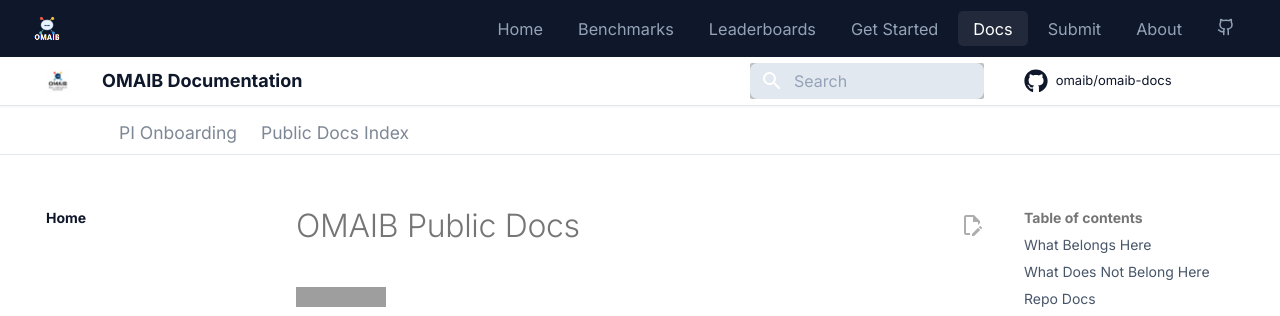
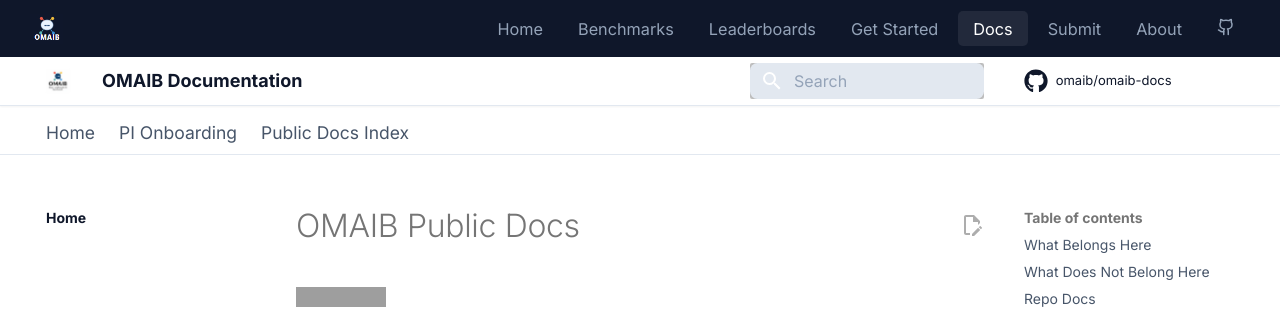
Before and after one commit to omaib/omaib-docs, an MkDocs documentation site: the page built from docs/index.md, in a window 1280 px wide. Shown: the top 316 px of the page. Built offline with MkDocs 1.6.1 and Material for MkDocs 9.7.7, drawn with Linux system fonts in a browser that asks for light colours; comment, search, counter and statistics services are not loaded; grey boxes are pictures that could not be loaded.

Commit message:
fix: tab link disappearing when active — force opacity and color

```diff
--- a/docs/stylesheets/omaib.css
+++ b/docs/stylesheets/omaib.css
@@ -68,15 +68,17 @@
 }
 
 .md-tabs__link {
-  color: var(--omaib-slate-600);
+  color: var(--omaib-slate-600) !important;
   font-weight: 500;
   font-size: 0.875rem;
+  opacity: 1 !important;
 }
 
 .md-tabs__link:hover,
 .md-tabs__link--active {
-  color: var(--omaib-slate-900);
+  color: var(--omaib-slate-900) !important;
   font-weight: 600;
+  opacity: 1 !important;
 }
 
 /* ── Sidebar navigation ─────────────────────────────────────────────────── */
```
